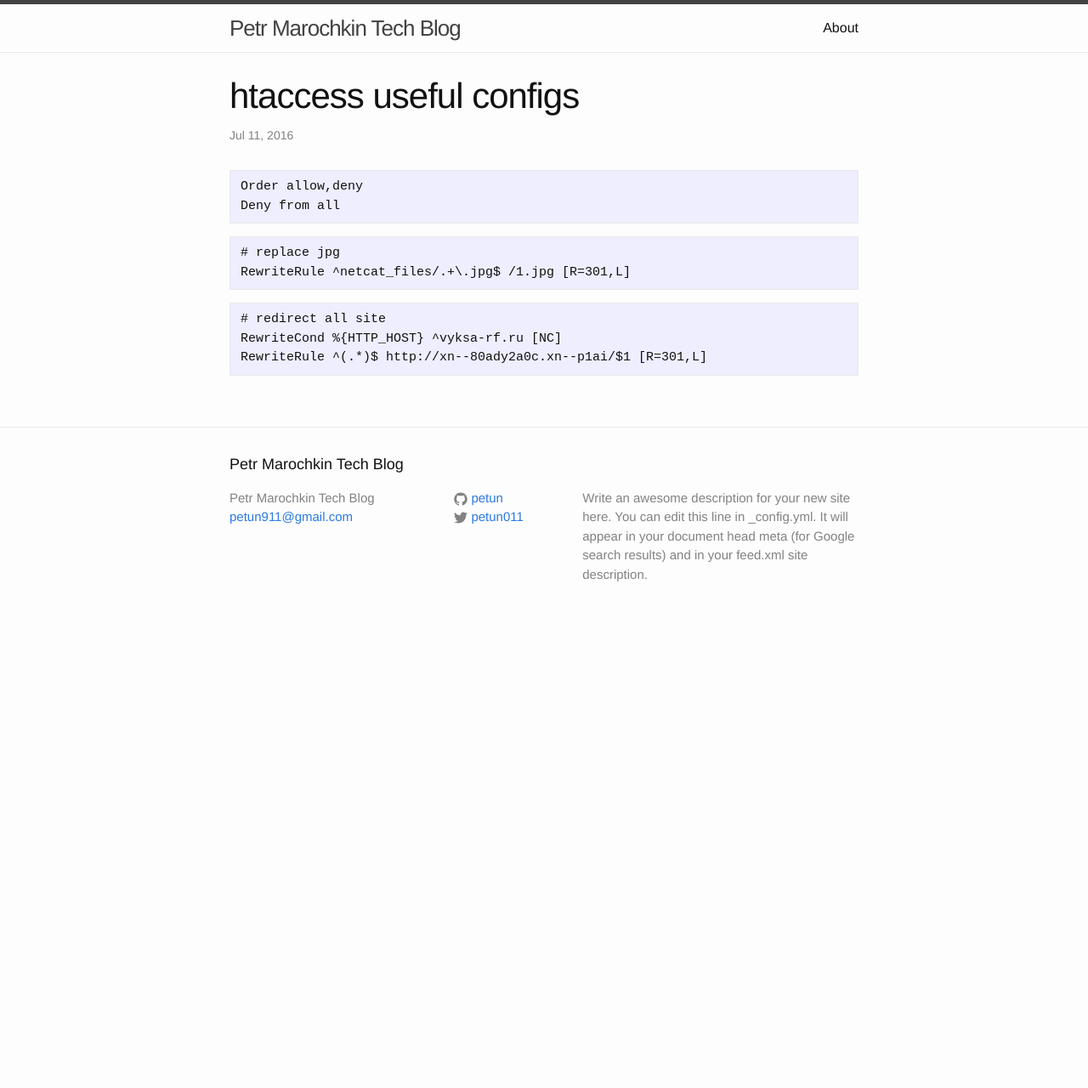
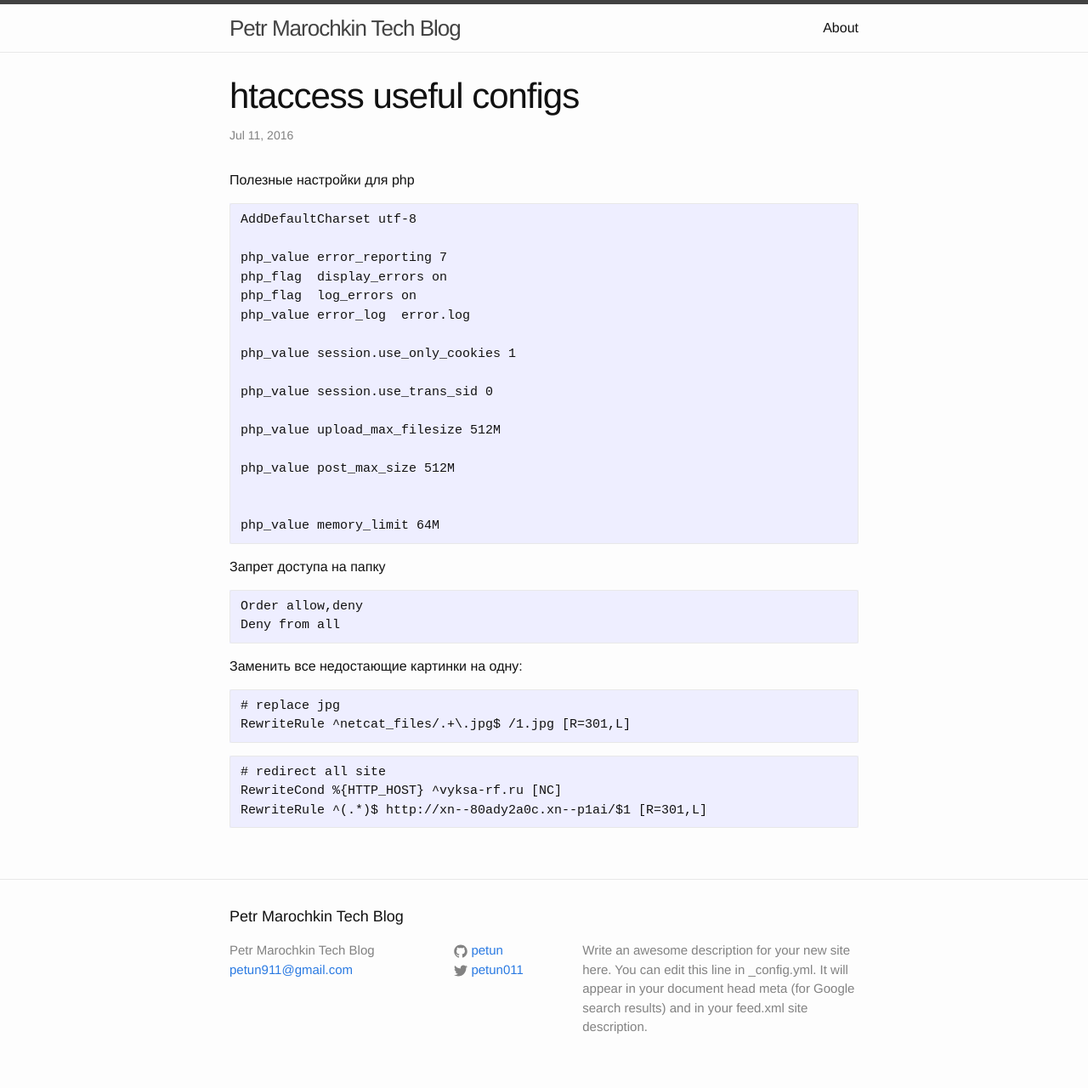
Before and after one commit to petun/petun.github.io, a Jekyll site: the page built from _posts/2016-07-11-htaccess-usefull.markdown, in a window 1280 px wide. Shown: the whole page at 85% size. Built offline with Jekyll 4.4.1, drawn with Linux system fonts in a browser that asks for light colours; before the commit the page ends 900 px from its top, so only the background shows below that.

Commit message:
update htaccess post

````diff
--- a/_posts/2016-07-11-htaccess-usefull.markdown
+++ b/_posts/2016-07-11-htaccess-usefull.markdown
@@ -5,10 +5,36 @@ date:   2016-07-11 13:14:02 +0300
 categories: htaccess apache
 ---
 
+Полезные настройки для php
+
+```
+AddDefaultCharset utf-8
+
+php_value error_reporting 7
+php_flag  display_errors on
+php_flag  log_errors on
+php_value error_log  error.log
+
+php_value session.use_only_cookies 1
+
+php_value session.use_trans_sid 0
+
+php_value upload_max_filesize 512M
+
+php_value post_max_size 512M
+
+
+php_value memory_limit 64M
+```
+
+Запрет доступа на папку
+
 ```
 Order allow,deny
 Deny from all
 ```
+
+Заменить все недостающие картинки на одну:
 
 ```
 # replace jpg
@@ -16,6 +42,7 @@ RewriteRule ^netcat_files/.+\.jpg$ /1.jpg [R=301,L]
 ```
 
 
+
 ```
 # redirect all site
 RewriteCond %{HTTP_HOST} ^vyksa-rf.ru [NC]
````
Also changed, not shown: _posts/2016-07-11-welcome-to-jekyll.markdown (deleted, +0 -25 lines).
